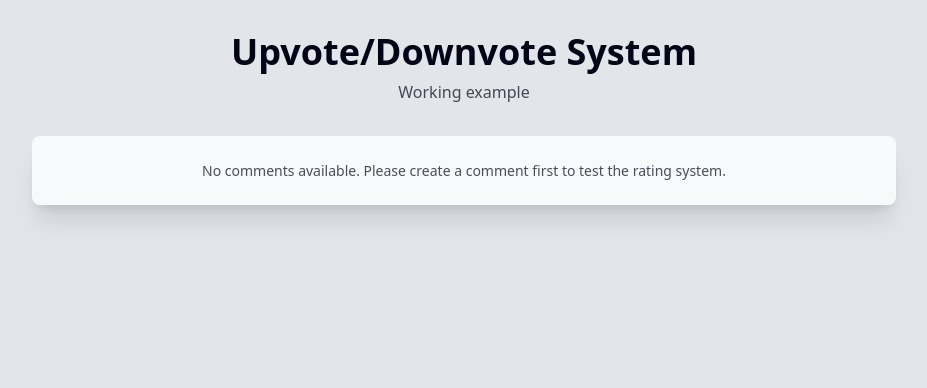
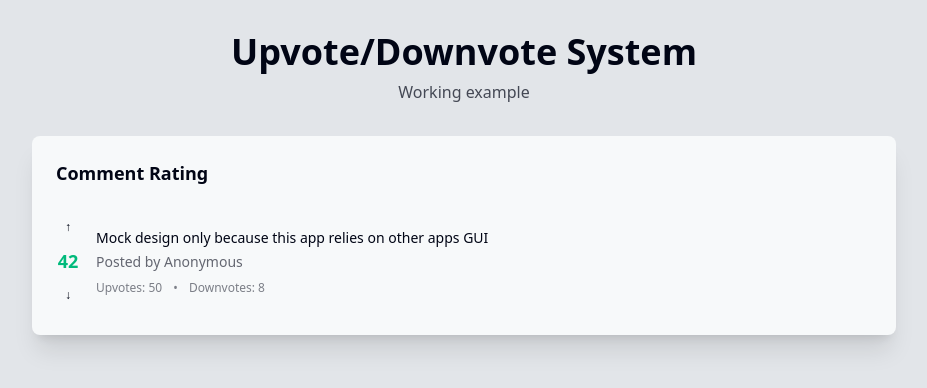
Before and after one commit to CodeJamjamzz/_univercit, a Django app: page /rating/ratingview/ in a window 1280 px wide. Shown: the top 388 px of the page, without its empty margins (176-1103 px from the left). Run offline with Django 5.2, Linux system fonts and the light colour scheme; style sheets or scripts are compiled from the project's sources.

Commit message:
fixed some stuff

```diff
--- a/univercit/rating/templates/rating.html
+++ b/univercit/rating/templates/rating.html
@@ -26,7 +26,7 @@
                             <input type="hidden" name="action" value="upvote">
                             <input type="hidden" name="next" value="{% url 'ratingView' %}">
                             <button type="submit" class="btn {% if user_vote == 'upvote' %}bg-success text-success-content shadow-md{% else %}btn-ghost hover:bg-success/20{% endif %} btn-sm p-2 active:scale-95 transition-all">
-
+                                ↑
                             </button>
                         </form>
                         <!-- Vote Count -->
@@ -39,6 +39,7 @@
                             <input type="hidden" name="action" value="downvote">
                             <input type="hidden" name="next" value="{% url 'ratingView' %}">
                             <button type="submit" class="btn {% if user_vote == 'downvote' %}bg-error text-error-content shadow-md{% else %}btn-ghost hover:bg-error/20{% endif %} btn-sm p-2 active:scale-95 transition-all">
+                                ↓
                             </button>
                         </form>
                     </div>
@@ -60,12 +61,6 @@
                 </div>
             </div>
         </div>
-        {% else %}
-        <div class="card bg-base-100 shadow-xl">
-            <div class="card-body">
-                <p class="text-center text-base-content/70">No comments available. Please create a comment first to test the rating system.</p>
-            </div>
-        </div>
         {% endif %}
     </div>
 </body>
--- a/univercit/rating/views.py
+++ b/univercit/rating/views.py
@@ -74,10 +74,17 @@
 
 class RatingView(View):
     def get(self, request):
+        # Create a mock comment object for demonstration
+        class MockComment:
+            def __init__(self):
+                self.content = 'Mock design only because this app relies on other apps GUI'
+                self.studentId = None  # Can be set to None or a mock student
+
+        comment = MockComment()
+
         # Dummy data for demonstration
         context = {
-            'comment_text': 'This is a sample comment that demonstrates the upvote/downvote system. You can click the buttons to see how they work!',
-            'author': 'DemoUser',
+            'comment': comment,
             'vote_count': 42,
             'upvotes': 50,
             'downvotes': 8,
```
